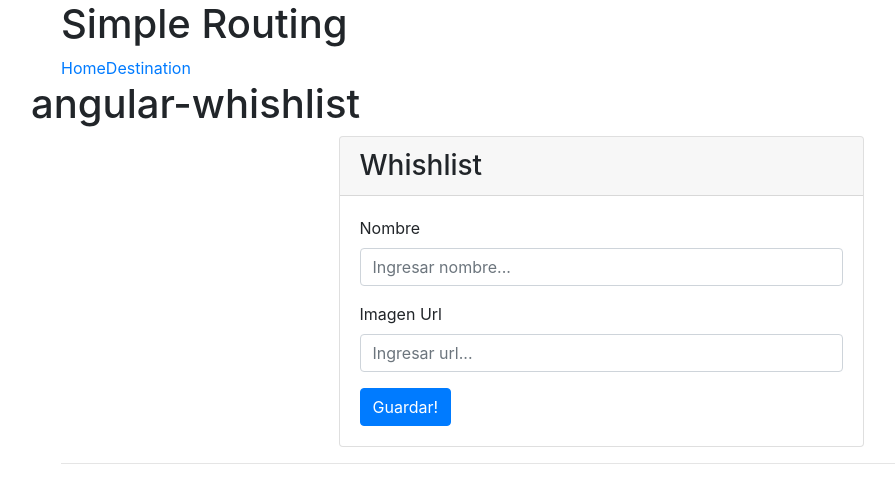
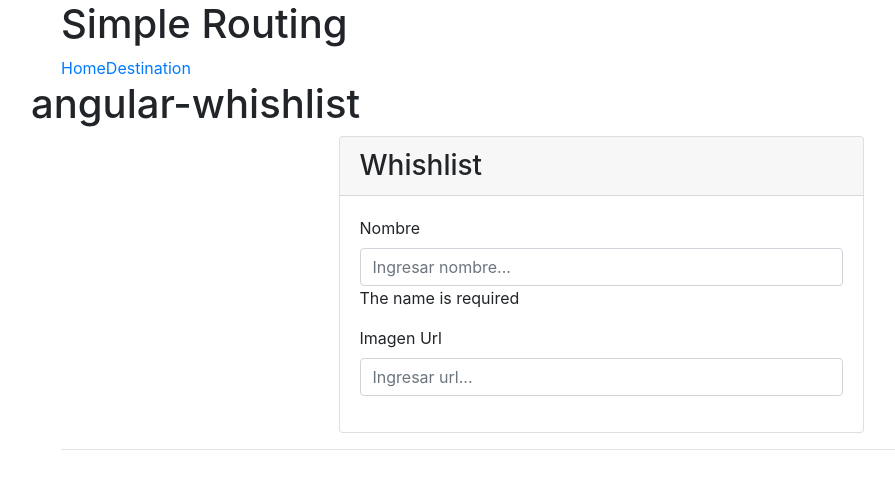
Before and after one commit to samuelpena21/curso-angular6, an Angular app in the folder angular-whishlist/: page /home in a window 1280 px wide. Shown: the top 486 px of the page, without its empty margins (39-934 px from the left). Built offline with nearby package versions, Linux system fonts and the light colour scheme.

Commit message:
added validations to the name form with angular Validators library. Also added custom validators to the coomponent

```diff
--- a/angular-whishlist/src/app/form-travel-destination/form-travel-destination.component.html
+++ b/angular-whishlist/src/app/form-travel-destination/form-travel-destination.component.html
@@ -5,11 +5,17 @@
         <label for="nombre">Nombre</label>
         <input type="text" class="form-control" id="nombre" placeholder="Ingresar nombre..."
          [formControl]="fg.controls['name']" >
+         <div *ngIf="fg.controls['name'].hasError('required')">The name is required</div>
+         <div *ngIf="fg.controls['name'].hasError('invalidName')">Invalid name, please check</div>
+         <div *ngIf="fg.controls['name'].hasError('minLongName')">The name needs to have at least
+             {{minLong}} characters long</div>
+
+
     </div>
     <div class="form-group">
         <label for="Imagen Url">Imagen Url</label>
         <input type="text" class="form-control" id="imagenUrl" placeholder="Ingresar url..."
         [formControl]="fg.controls['url']">
     </div>
-    <button type="submit" class="btn btn-primary" >Guardar!</button>
+    <button type="submit" class="btn btn-primary" *ngIf="fg.valid">Guardar!</button>
 </form>
--- a/angular-whishlist/src/app/form-travel-destination/form-travel-destination.component.ts
+++ b/angular-whishlist/src/app/form-travel-destination/form-travel-destination.component.ts
@@ -1,5 +1,5 @@
 import { Component, EventEmitter, OnInit, Output } from '@angular/core';
-import { FormBuilder, FormGroup } from '@angular/forms';
+import { FormBuilder, FormControl, FormGroup, Validators, ValidatorFn } from '@angular/forms';
 import { TravelDestination } from '../models/travel-destination.model';
 
 @Component({
@@ -11,12 +11,21 @@ export class FormTravelDestinationComponent implements OnInit {
 
   @Output() onItemAdded: EventEmitter<TravelDestination>;
   fg: FormGroup;
+  minLong = 3;
+
   constructor(fb: FormBuilder) {
     this.onItemAdded = new EventEmitter();
     this.fg = fb.group({
-      name: [''],
+      name: ['', Validators.compose([
+        Validators.required,
+        this.nameValidatorWithParameters(this.minLong)
+      ])],
       url: ['']
     });
+
+    this.fg.valueChanges.subscribe((form: any) => {
+      console.log();
+    } )
   }
 
   ngOnInit(): void {
@@ -27,4 +36,23 @@ export class FormTravelDestinationComponent implements OnInit {
     this.onItemAdded.emit(d);
     return false;
   }
+
+  nameValidator(control: FormGroup): { [s: string]: boolean } {
+    let l = control.value.toString().trim().length;
+    if(l>0 && l<5){
+      return {invalidName: true}
+    }
+
+    return null;
+  }
+
+  nameValidatorWithParameters(minLong: number): ValidatorFn {
+    return (control: FormControl): {[s: string]: boolean} | null => {
+      let l = control.value.toString().trim().length;
+      if(l > 0 && l < minLong){
+        return {minLongName: true}
+      }
+        return null;
+    }
+  }
 }
```
